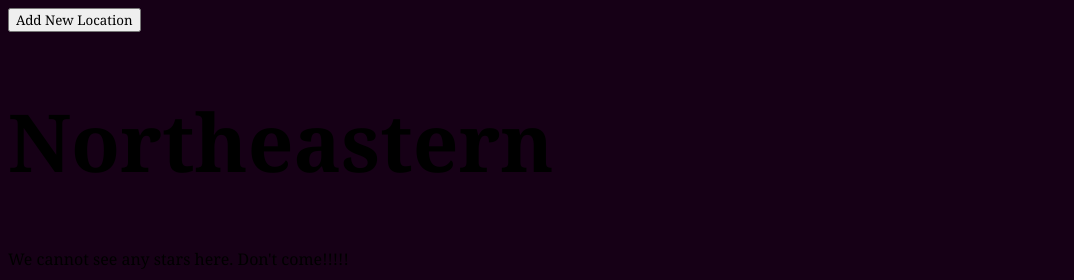
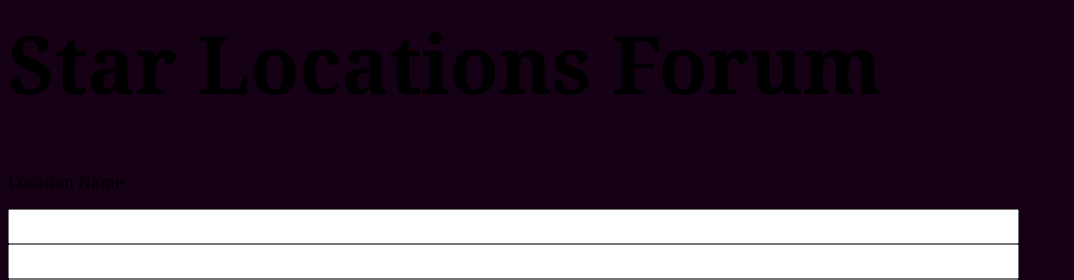
Before and after one commit to tjdli/HackBeanpot-2022, a Django app: template star_gazing/star_site/templates/star_site/star_locations.html in a window 1280 px wide. Shown: the top 280 px of the page, without its empty margins (0-1074 px from the left). Run offline with Django 4.2, Linux system fonts and the light colour scheme; the template is opened without the code that fills it: values that come from a table or form of the project are taken from there, others are empty; data comes from the database, SQL or seed files in the repository.

Commit message:
added new files

```diff
--- a/star_gazing/star_site/templates/star_site/star_locations.html
+++ b/star_gazing/star_site/templates/star_site/star_locations.html
@@ -6,7 +6,15 @@
     <title>Star Locations</title>
 </head>
 <body>
-    <a href="{% url 'star_site:add_location' %}"><button>Add New Location</button></a>
+    <h1>Star Locations Forum</h1>
+    <form method="post">
+        {% csrf_token %}
+        <p>Location Name</p>
+        {{ form.name }} <br>
+        {{form.position}}<br>
+        {{form.description}}
+    <input type="submit" value="Submit">
+    </form class="locations">
     {% if locations %}
         {% for location in locations %}
             <h1>{{ location.name }}</h1>
```
